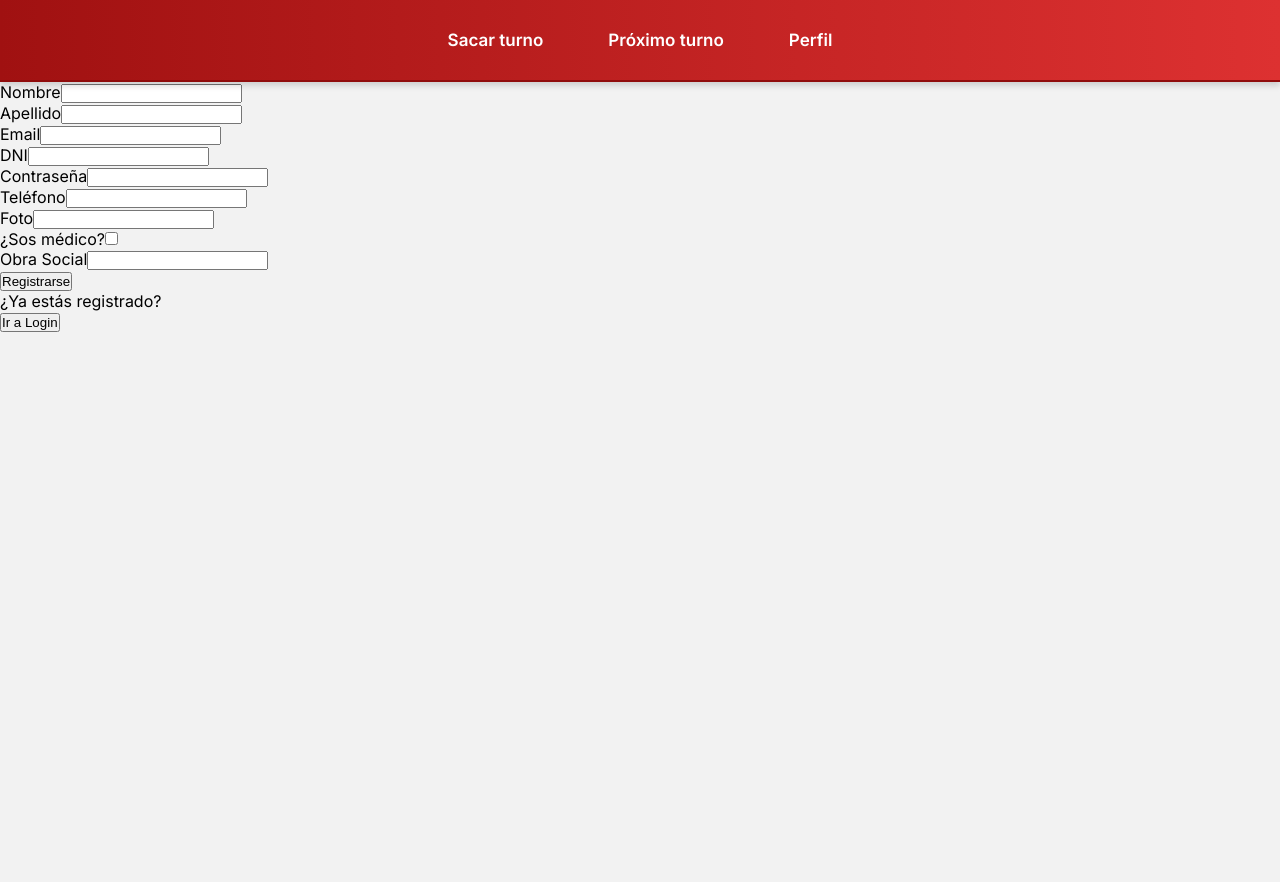
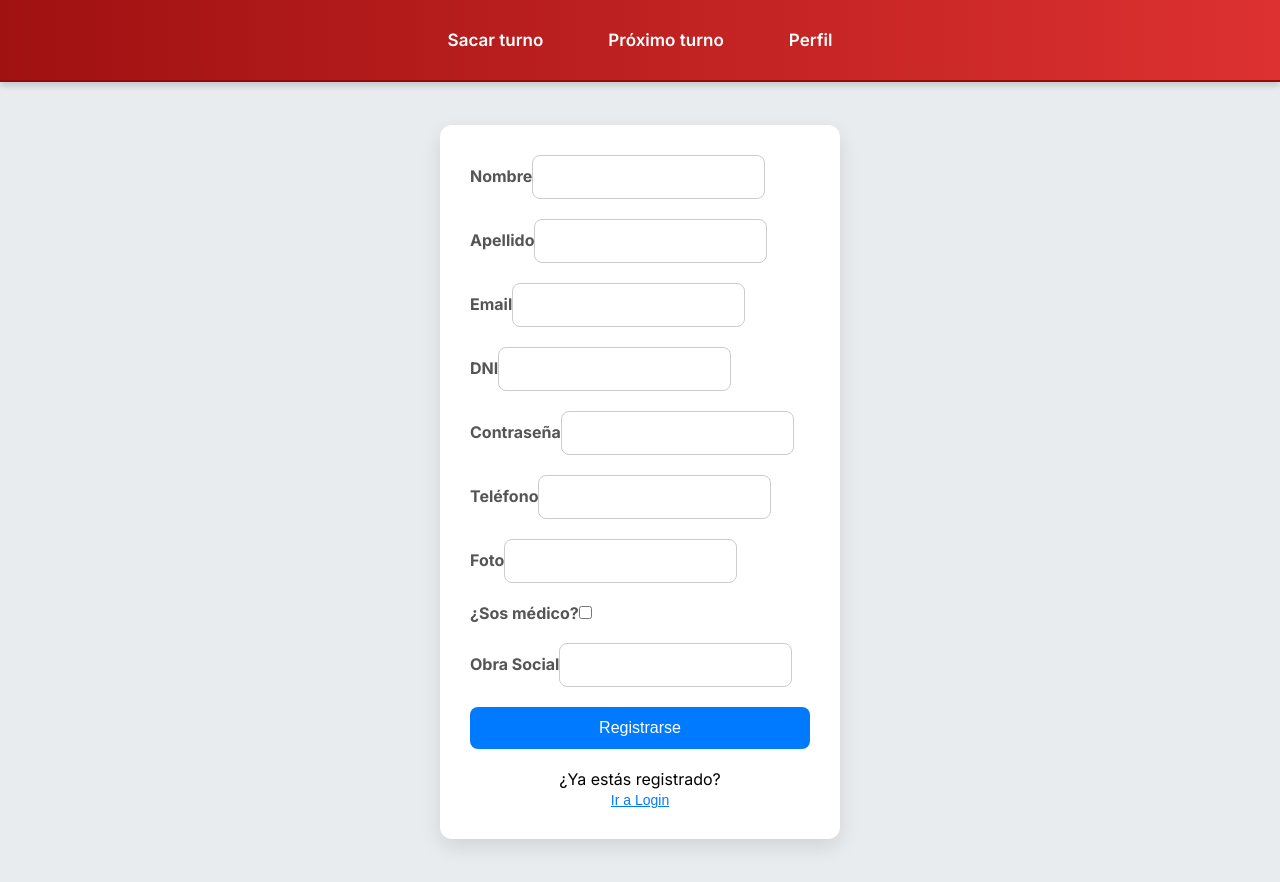
Before and after one commit to AgustinaPotasman/PF_FrontNext, a Next.js app in the folder pf/: page / in a window 1280 px wide. Both pictures are taken after a click on the button "Ver Registro". Before the commit the page ends 800 px from the top, so only its background shows below. Built offline with nearby package versions, Linux system fonts and the light colour scheme.

Commit message:
FUNCIONA EL REGISTRO

```diff
--- a/pf/app/Login/page.module.css
+++ b/pf/app/Login/page.module.css
@@ -0,0 +1,77 @@
+.login-container {
+    display: flex;
+    flex-direction: column;
+    justify-content: center;
+    align-items: center;
+    height: 100vh;
+    background-color: #f5f5f5; /* Fondo claro */
+}
+
+h2 {
+    margin-bottom: 20px;
+    color: #333; /* Color del título */
+}
+
+form {
+    background: white;
+    border-radius: 8px;
+    box-shadow: 0 4px 8px rgba(0, 0, 0, 0.2);
+    padding: 20px;
+    width: 300px; /* Ancho del formulario */
+    display: flex;
+    flex-direction: column;
+}
+
+div {
+    margin-bottom: 15px;
+}
+
+label {
+    margin-bottom: 5px;
+    font-weight: bold;
+    color: #555; /* Color de las etiquetas */
+}
+
+input {
+    padding: 10px;
+    border: 1px solid #ccc;
+    border-radius: 4px;
+    font-size: 14px;
+}
+
+input:focus {
+    border-color: #007bff; /* Color del borde al enfocar */
+    outline: none;
+}
+
+.error {
+    color: red;
+    font-size: 14px;
+    margin-top: 10px;
+}
+
+.success {
+    color: green;
+    font-size: 14px;
+    margin-top: 10px;
+}
+
+button {
+    background-color: #007bff; /* Color del botón */
+    color: white;
+    border: none;
+    padding: 10px;
+    border-radius: 4px;
+    font-size: 16px;
+    cursor: pointer;
+    transition: background-color 0.3s;
+}
+
+button:hover {
+    background-color: #0056b3; /* Color al pasar el ratón sobre el botón */
+}
+
+button:disabled {
+    background-color: #ccc; /* Color del botón deshabilitado */
+    cursor: not-allowed;
+}
--- a/pf/app/LoginForm/page.js
+++ b/pf/app/LoginForm/page.js
@@ -3,6 +3,7 @@
 import React, { useState, useContext } from "react";
 import { UserContext } from "../components/UserContext";
 import styles from "./page.module.css";
+import axios from 'axios';
 
 export default function LoginForm({ onSwitchToLogin }) {
     const [activeTab, setActiveTab] = useState("register");
@@ -19,33 +20,33 @@ export default function LoginForm({ onSwitchToLogin }) {
         const newUser = {
             nombre: event.target.registerName.value.trim(),
             apellido: event.target.registerLastname.value.trim(),
-            dni: event.target.registerDNI.value.trim(),
+            DNI: event.target.registerDNI.value.trim(),
             gmail: event.target.registerEmail.value.trim(),
-            obra_social: isDoctor ? null : event.target.registerObraSocial.value.trim(),
             contrasena: event.target.registerPassword.value,
             telefono: event.target.registerTelefono.value.trim(),
             foto: event.target.registerFoto.value.trim(),
-        };
+            ObraSocial: isDoctor ? null : event.target.registerObraSocial.value.trim(),        };
 
-        const API_URL = "http://localhost:3000/api/user";
+
+        console.log("Nuevo usuario:", newUser);
+
+        const API_URL = "http://localhost:3000/api/user/register";
+        console.log(`Enviando a: ${API_URL} con datos:`, newUser);
+
         try {
-            const response = await fetch(`${API_URL}/register`, {
-                method: "POST",
+            const response = await axios.post('http://localhost:3000/api/user/register', newUser, {
                 headers: {
                     "Content-Type": "application/json",
                 },
-                body: JSON.stringify(newUser),
             });
-            const data = await response.json();
 
-            if (!response.ok) {
-                setErrorMessage(data.message || "Error en el registro. Por favor, verifica los datos.");
-            } else {
-                alert("Registro exitoso. Ahora puedes iniciar sesión.");
-                handleTabChange("login");
-            }
+            alert("Registro exitoso. Ahora puedes iniciar sesión.");
         } catch (error) {
-            setErrorMessage("Error de conexión: " + (error.message || "Error desconocido"));
+            console.error('Error en el registro:', error.response ? error.response.data : error.message);
+            setErrorMessage(
+                error.response?.data?.message ||
+                "Error en el registro. Por favor, verifica los datos."
+            );
         } finally {
             setLoading(false);
         }
@@ -99,6 +100,7 @@ export default function LoginForm({ onSwitchToLogin }) {
                             <input type="text" id="registerObraSocial" required />
                         </div>
                     )}
+
                     {errorMessage && <div className={styles.error}>{errorMessage}</div>}
                     <button type="submit" className={styles.btnPrimary} disabled={loading}>
                         {loading ? "Loading..." : "Registrarse"}
--- a/pf/app/LoginForm/page.module.css
+++ b/pf/app/LoginForm/page.module.css
@@ -1,109 +1,100 @@
-.pageContainer {
+.body {
+  display: flex;
+  justify-content: center;
+  align-items: center;
+  height: 100vh;
+  background-color: #e9ecef; /* Fondo más claro */
+}
+
+.container {
+  background: #ffffff;
+  border-radius: 12px; /* Bordes redondeados más suaves */
+  box-shadow: 0 8px 20px rgba(0, 0, 0, 0.1);
+  padding: 30px;
+  width: 400px;
+}
+
+.title {
+  text-align: center;
+  color: #333; /* Color del título */
+  margin-bottom: 20px;
+}
+
+.form {
   display: flex;
   flex-direction: column;
-    align-items: center;
-    justify-content: flex-start; /* Alinea el contenido al principio */
-    min-height: 100vh;
-    width: 100%;
-    padding: 20px;
-    background-color: #A01111; /* Fondo rojo */
 }
 
-  .logoContainer img {
-    width: 600px; /* Ajusta el tamaño del logo */
-    height: auto; /* Mantiene la proporción del logo */
-    margin-bottom: 50px; /* Espacio pequeño debajo del logo */
+.formGroup {
+  margin-bottom: 20px;
 }
 
-  .buttonsContainer {
-    display: flex;
-    flex-direction: column;
-    align-items: center;
-    gap: 10px; /* Espacio entre botones */
-    text-align: center;
-    width: 100%;
-    max-width: 300px;
+.formGroup label {
+  margin-bottom: 5px;
+  font-weight: bold;
+  color: #555; /* Color del texto de las etiquetas */
 }
 
-  .linkButton,
-  .secondaryButton {
-    text-decoration: none;
-    background-color: white; /* Color blanco para los botones */
-    color: #800b0b; /* Un tono más oscuro de rojo para el texto de los botones */
-    padding: 10px 20px;
-    border-radius: 5px;
-    font-weight: bold;
-    transition: background-color 0.3s ease;
-    text-align: center;
-    border: none;
-    display: block;
-    width: 100%;
-    box-sizing: border-box;
+.formGroup input {
+  padding: 12px;
+  border: 1px solid #ccc;
+  border-radius: 8px; /* Bordes más redondeados */
+  font-size: 16px;
+  transition: border-color 0.3s, box-shadow 0.3s;
 }
 
-  .linkButton:hover,
-  .secondaryButton:hover {
-    background-color: #F5F5F5; /* Un tono más claro de fondo para el hover */
+.formGroup input:focus {
+  border-color: #007bff;
+  box-shadow: 0 0 5px rgba(0, 123, 255, 0.5); /* Sombra suave al enfocar */
+  outline: none;
 }
 
-  .nextTurnContainer {
-    display: flex;
-    justify-content: space-between;
-    align-items: center;
-    background-color: white;
-    color: #800b0b;
-    padding: 10px;
-    border-radius: 5px;
-    width: 100%;
-    box-sizing: border-box;
+.error {
+  color: red;
+  font-size: 14px;
+  margin-bottom: 10px;
+  text-align: center; /* Centrar mensaje de error */
 }
 
-  .mapContainer {
-    display: flex;
-    flex-direction: column;
-    align-items: center;
-    justify-content: center; /* Centra el contenido verticalmente */
-    width: 100%;
-    height: auto; /* Ajusta la altura automáticamente */
-    padding: 20px;
-    margin-top: 50px; /* Agrega un margen superior para empujar el mapa hacia abajo */
-    background-color: #A01111; /* Opcional: color de fondo si se desea */
+.btnPrimary {
+  background-color: #007bff;
+  color: white;
+  border: none;
+  padding: 12px;
+  border-radius: 8px; /* Bordes más suaves */
+  font-size: 16px;
+  cursor: pointer;
+  transition: background-color 0.3s, transform 0.2s; /* Añadir transformación */
 }
 
-  .mapContainer img {
-    max-width: 90%; /* Ajusta el tamaño máximo del mapa */
-    height: auto; /* Mantiene la proporción del mapa */
-    max-height: 70vh; /* Ajusta la altura máxima del mapa */
-    border-radius: 15px; /* Bordes redondeados para el mapa */
-    box-shadow: 0 4px 6px rgba(0, 0, 0, 0.2); /* Sombra suave para mejorar el estilo */
+.btnPrimary:disabled {
+  background-color: #ccc;
+  cursor: not-allowed;
 }
 
-  .mapBackButton {
-    align-self: flex-start; /* Alinea el botón al principio del contenedor */
-    background-color: white; /* Color blanco para el botón */
-    color: #800b0b; /* Color del texto */
-    padding: 8px 16px; /* Reduce el tamaño del botón en computadoras */
-    border: none;
-    border-radius: 5px;
-    font-weight: bold;
-    margin-bottom: 10px; /* Espacio debajo del botón */
-    cursor: pointer;
-    transition: background-color 0.3s ease;
-    font-size: 14px; /* Ajusta el tamaño de fuente del botón */
+.btnPrimary:hover:not(:disabled) {
+  background-color: #0056b3;
+  transform: translateY(-2px); /* Efecto de elevación al pasar el ratón */
 }
 
-  .mapBackButton:hover {
-    background-color: #F5F5F5; /* Un tono más claro de fondo para el hover */
+.switchToLogin {
+  margin-top: 20px;
+  text-align: center;
 }
 
-  /* Media queries para pantallas pequeñas */
-  @media (max-width: 768px) {
-    .mapContainer {
-      margin-top: 70px; /* Empuja el mapa un poco más hacia abajo en pantallas más pequeñas */
+.switchToLogin p {
+  margin: 0;
 }
 
-    .mapBackButton {
-      padding: 10px 20px; /* Ajusta el tamaño del botón en pantallas más pequeñas */
-      font-size: 16px; /* Ajusta el tamaño de fuente del botón en pantallas más pequeñas */
+.btnSecondary {
+  background: transparent;
+  border: none;
+  color: #007bff;
+  cursor: pointer;
+  font-size: 14px;
+  text-decoration: underline;
 }
+
+.btnSecondary:hover {
+  text-decoration: none; /* Eliminar subrayado al pasar el ratón */
 }
```
Lines whose indentation alone changed are shown as unchanged.
